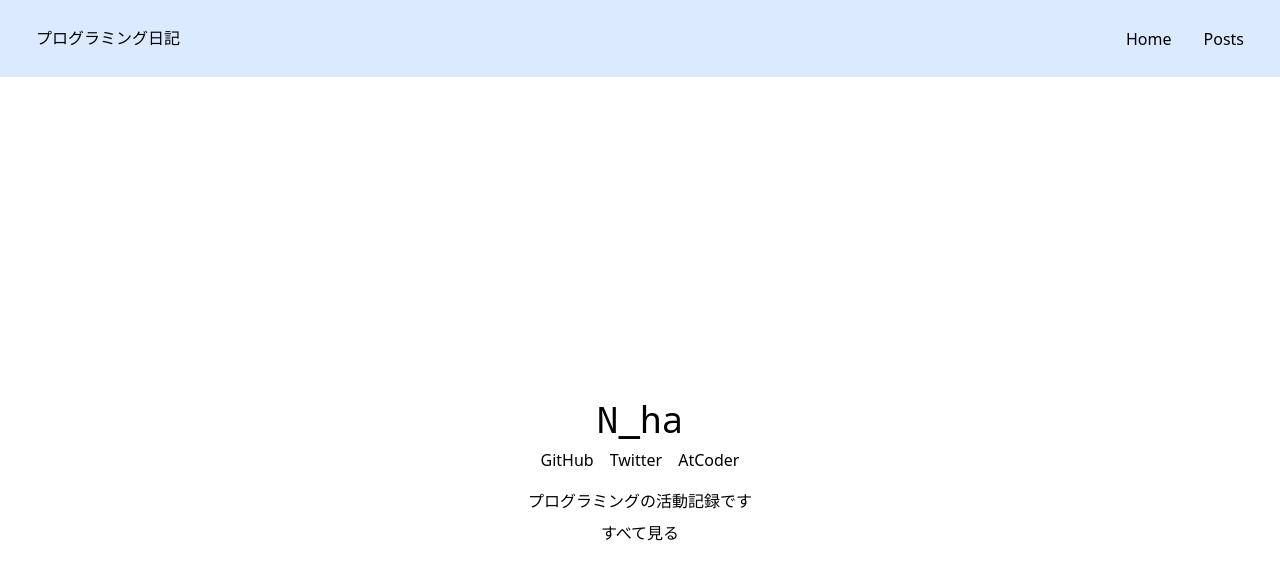
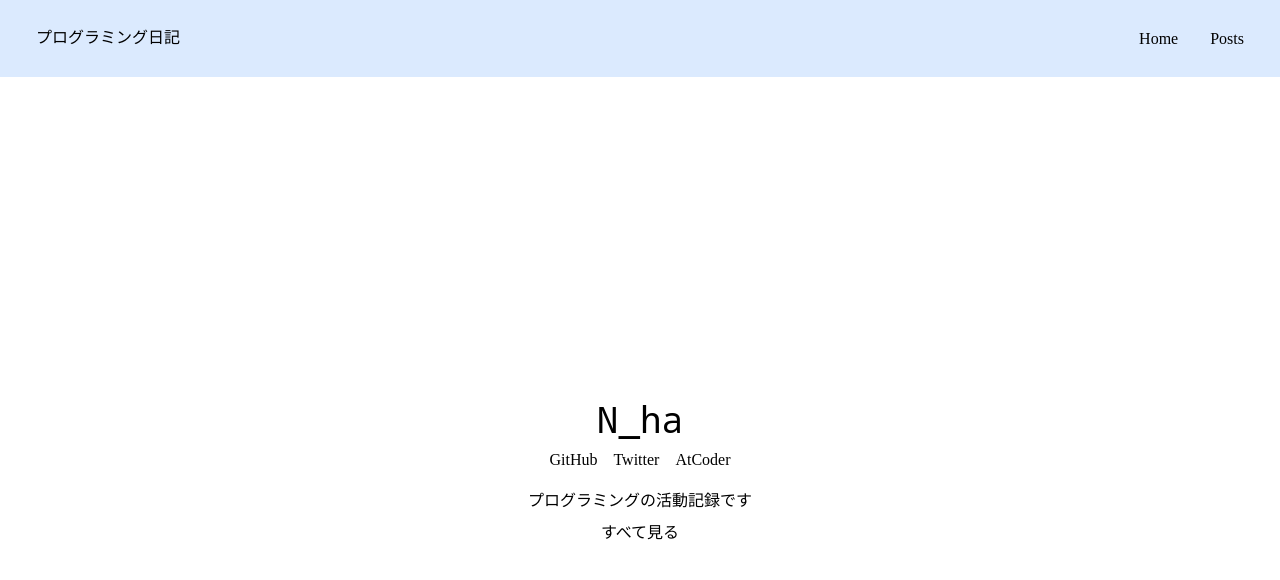
Before and after one commit to N-ha-1050/engine-blog, a Next.js app: page / in a window 1280 px wide. Shown: the top 580 px of the page. Built offline with nearby package versions, Linux system fonts and the light colour scheme; a web font is replaced by a local one.

Commit message:
フォントの調整

```diff
--- a/package.json
+++ b/package.json
@@ -16,6 +16,7 @@
     "@types/react": "18.2.8",
     "@types/react-dom": "18.2.4",
     "autoprefixer": "10.4.14",
+    "clsx": "^2.0.0",
     "eslint": "8.41.0",
     "eslint-config-next": "13.4.4",
     "markdown-it": "^13.0.1",
--- a/src/components/Layout.tsx
+++ b/src/components/Layout.tsx
@@ -1,3 +1,4 @@
+import clsx from 'clsx'
 import { ReactNode } from 'react'
 import Header from './Header'
 import {
@@ -7,18 +8,16 @@ import {
   Noto_Color_Emoji,
 } from 'next/font/google'
 
-const notoJp = Noto_Sans_JP({
-  // weight: ['400', '700'],
+const notoSansJp = Noto_Sans_JP({
   subsets: ['latin'],
   variable: '--font-noto-sans-jp',
 })
-// const noto = Noto_Sans({
-//   weight: ['400', '700'],
-//   subsets: ['latin'],
-//   variable: '--font-noto-sans',
-// })
+const notoSans = Noto_Sans({
+  weight: ['400', '700'],
+  subsets: ['latin'],
+  variable: '--font-noto-sans',
+})
 const notoMono = Noto_Sans_Mono({
-  // weight: ['400', '700'],
   subsets: ['latin'],
   variable: '--font-noto-sans-mono',
 })
@@ -29,10 +28,14 @@ const notoEmoji = Noto_Color_Emoji({
 })
 
 const Layout = ({ children }: { children: ReactNode }) => {
+  const fontsClassName = clsx(
+    notoSansJp.variable,
+    notoSans.variable,
+    notoMono.variable,
+    notoEmoji.variable
+  )
   return (
-    <div
-      className={`${notoJp.variable} ${notoMono.variable} ${notoEmoji.variable}`}
-    >
+    <div className={fontsClassName}>
       <Header />
       <main className="mx-auto flex min-h-screen max-w-7xl flex-col justify-center p-16">
         {children}
--- a/src/pages/_document.tsx
+++ b/src/pages/_document.tsx
@@ -6,7 +6,7 @@ export default function Document() {
       <Head>
         <link rel="icon" href="/favicon.svg" />
       </Head>
-      <body className="font-sans font-jp">
+      <body className="font-sansJp">
         <Main />
         <NextScript />
       </body>
--- a/tailwind.config.js
+++ b/tailwind.config.js
@@ -14,11 +14,10 @@ module.exports = {
       },
     },
     fontFamily: {
-      jp: ['var(--font-noto-sans-jp)'],
+      sansJp: ['var(--font-noto-sans-jp)'],
+      sans: ['var(--font-noto-sans)'],
       mono: ['var(--font-noto-sans-mono)'],
       emoji: ['var(--font-noto-color-emoji)'],
-      // sans: ['var(--font-noto-sans)'],
-      // body: ['Noto Sans JP', 'Noto Color Emoji', 'Noto Sans', 'Noto Sans Mono'],
     },
   },
   plugins: [require('@tailwindcss/typography')],
```
Also changed, not shown: 1 other file (tests, documents, lock files or other folders).
